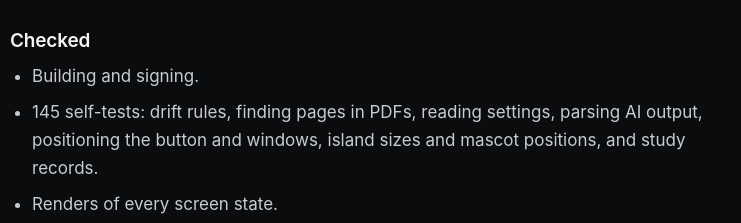
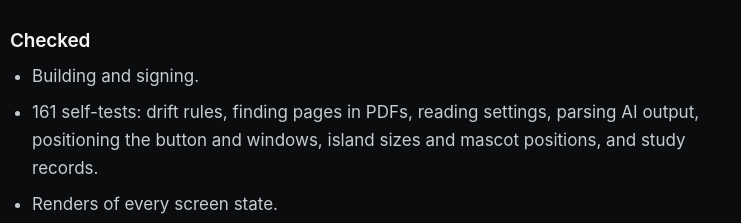
Before and after one commit to cpldxx/studynotch, a plain HTML site: page site/docs/build-log.html in a window 1280 px wide. Shown: the part 6176-6399 px from the top of the page, 378-1119 px from the left. Drawn offline with Linux system fonts and the light colour scheme.

Commit message:
Website: the build log gives the current number of self-tests
"What has been checked" still said 145 self-tests. There are 161 now,
counting the ones added for reading the AI tools' output and sending
them long questions, and all of them pass.

```diff
--- a/site/docs/build-log.html
+++ b/site/docs/build-log.html
@@ -128,7 +128,7 @@
     <h3>Checked</h3>
     <ul>
       <li>Building and signing.</li>
-      <li>145 self-tests: drift rules, finding pages in PDFs, reading settings, parsing AI output, positioning the button and windows, island sizes and mascot positions, and study records.</li>
+      <li>161 self-tests: drift rules, finding pages in PDFs, reading settings, parsing AI output, positioning the button and windows, island sizes and mascot positions, and study records.</li>
       <li>Renders of every screen state.</li>
       <li>The app launching, with its window on the top row above the menu bar.</li>
       <li>Real answers through the Claude app’s sign-in. A text question took about 2 seconds to its first word, and text inside a screenshot was read too.</li>
```
